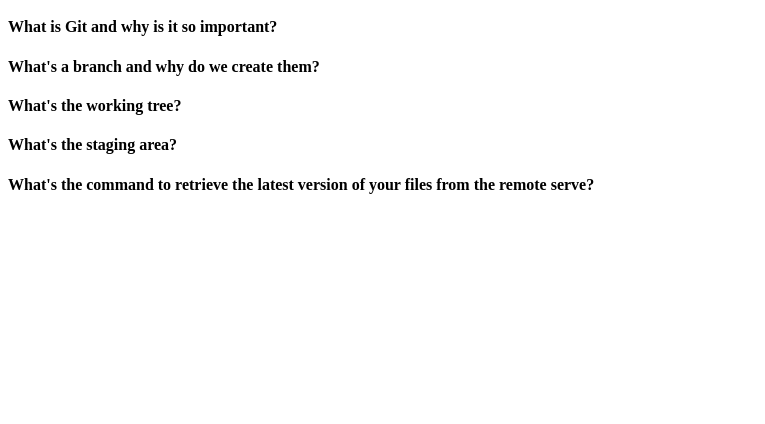
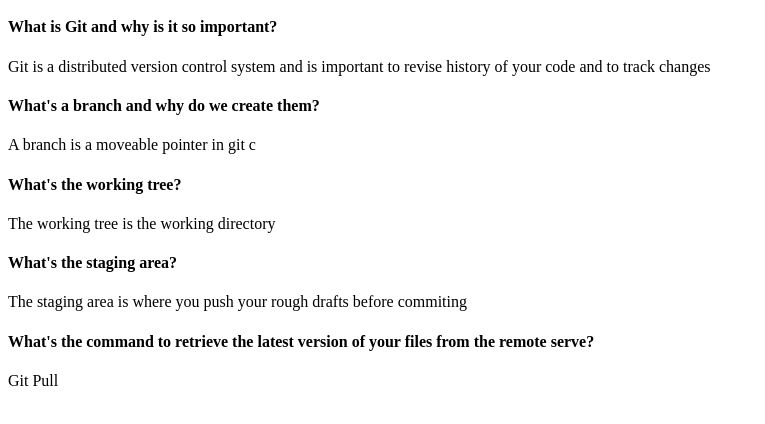
Before and after one commit to hollywilcock/git-adventure, a plain HTML site: page index.html in a window 1280 px wide. Shown: the part 48-472 px from the top of the page, without its empty margins (0-765 px from the left). Drawn offline with Linux system fonts and the light colour scheme.

Commit message:
Git adventure solutions

```diff
--- a/index.html
+++ b/index.html
@@ -4,8 +4,13 @@
 <body>
     <h1>Git Quiz</h1>
     <h4>What is Git and why is it so important?</h4>
+    <p>Git is a distributed version control system and is important to revise history of your code and to track changes</p>
     <h4> What's a branch and why do we create them?</h4>
+    <p>A branch is a moveable pointer in git c</p>
     <h4>What's the working tree?</h4>
+    <p>The working tree is the working directory</p>
     <h4>What's the staging area?</h4>
+    <p>The staging area is where you push your rough drafts before commiting</p>
     <h4>What's the command to retrieve the latest version of your files from the remote serve?</h4>
+    <p>Git Pull</p>
 </body>
```
